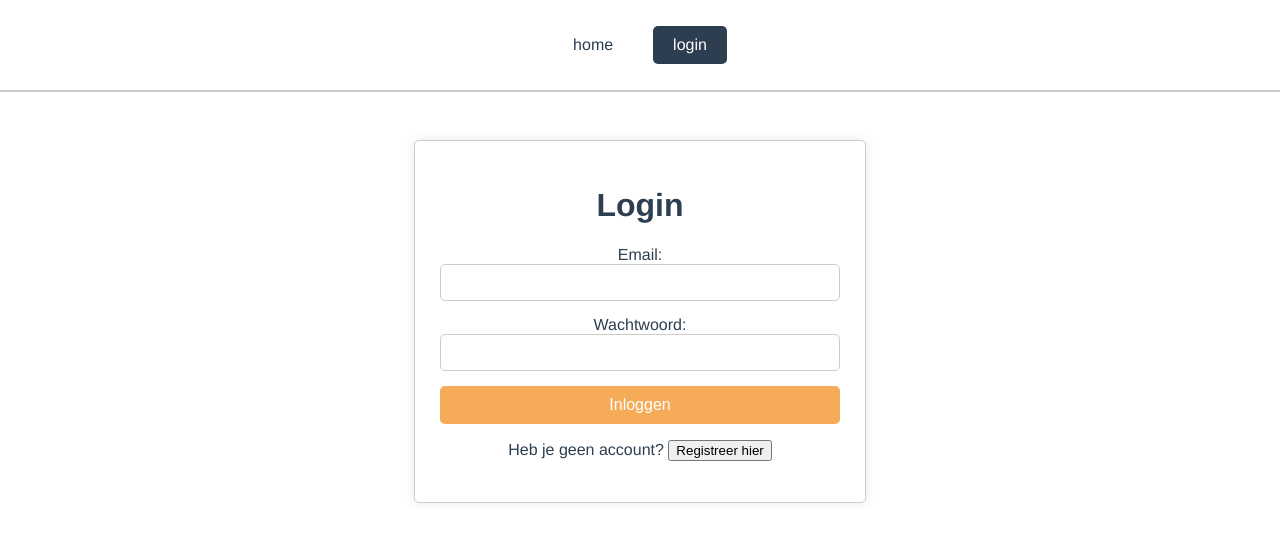
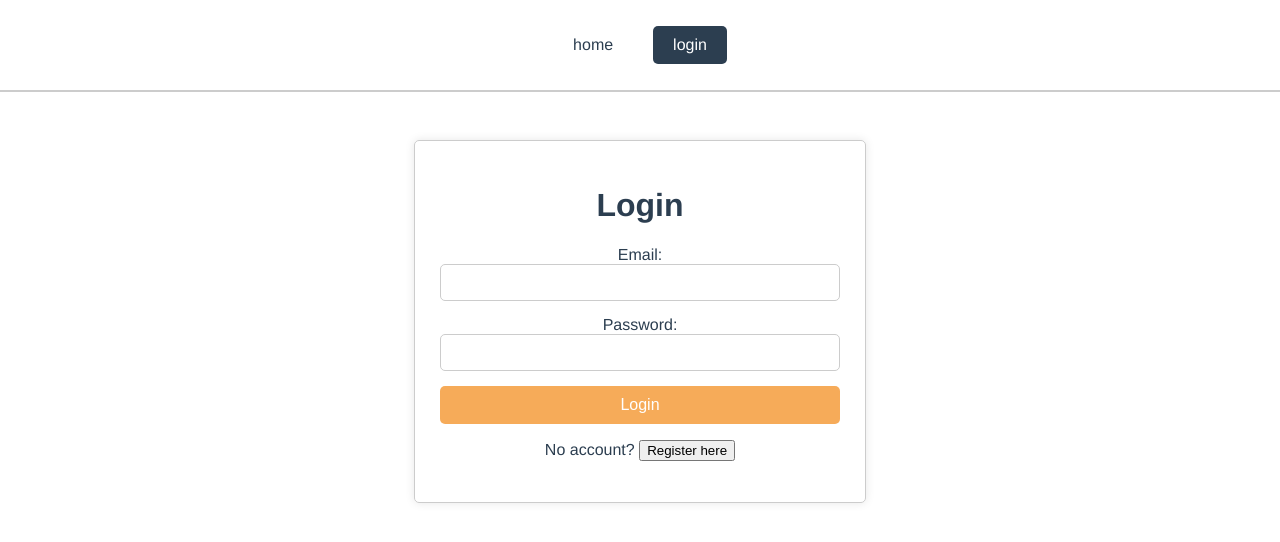
Before and after one commit to KobiVG/airbnb-frontend, a Vue app: page / in a window 1280 px wide. Both pictures are taken after a click on the item "login". Shown: the top 542 px of the page. Built offline with nearby package versions, Linux system fonts and the light colour scheme; no server answers.

Commit message:
Refactor components for improved readability and consistency, including language updates in HomePage and LoginPage, and streamline user information handling in ChangeUserInformationPage.

```diff
--- a/src/App.vue
+++ b/src/App.vue
@@ -18,7 +18,6 @@
 
     <hr />
 
-    <!-- Page Components -->
     <HomePage
       v-show="activePage === 'home'"
     />
@@ -26,7 +25,7 @@
       ref="loginPage"
       v-show="activePage === 'login'"
       @navigate-register="showRegisterPage"
-      @login-success="handleLoginSuccess,refreshBookings,refreshCampings,refreshOwnedCampings"
+      @login-success="handleLoginSuccess"
       @user-data="setUser"
     />
     <RegisterPage
@@ -106,17 +105,16 @@ export default {
   },
   data() {
     return {
-      activePage: "home", // Default to login page
-      pages: ["home", "login"], // Base pages always visible
-      user: null, // Store logged-in user details
-      campingSpotDetails: null, // Store the full camping spot details passed from CampingsPage
+      activePage: "home",
+      pages: ["home", "login"],
+      user: null,
+      campingSpotDetails: null,
     };
   },
   methods: {
     navigate(page) {
       this.activePage = page;
 
-      // Reset login state when navigating back to login
       if (page === "login") {
         this.$refs.loginPage?.resetState();
       }
@@ -165,26 +163,32 @@ export default {
     refreshOwnedCampings() {
       this.$refs.OwnerCampingsPage.fetchOwnerCampings();
     },
+    // Consolidated updateUser method
     updateUser(updatedUser) {
-      this.user = updatedUser;
+      this.setUser(updatedUser);
     },
     setUser(userDetails) {
-      // Clear state related to the previous user
       this.user = null;
-      this.pages = ["home", "login"]; // Reset pages to the default
+      this.pages = ["home", "login"];
 
-      // Set new user
       this.user = userDetails;
 
-      // Add role-based pages
       if (userDetails.role === "owner") {
-        this.pages.push("owned campings");
+        if (!this.pages.includes("owned campings")) {
+          this.pages.push("owned campings");
+        }
       }
+
       if (!this.pages.includes("campings")) {
         this.pages.push("campings");
       }
+
       if (!this.pages.includes("bookings")) {
         this.pages.push("bookings");
+      }
+
+      if (!this.pages.includes(this.activePage)) {
+        this.activePage = "home";
       }
     },
   },
--- a/src/components/AddBookingPage.vue
+++ b/src/components/AddBookingPage.vue
@@ -32,12 +32,12 @@
     props: {
       user: {
         type: Object,
-        required: true, // Ensures user must be passed
+        required: true,
       },
       campingSpotDetails: {
         type: Object,
         required: true,
-        default: () => ({})  // Default to an empty object if not provided
+        default: () => ({})
       },
     },
     data() {
@@ -49,7 +49,6 @@
     methods: {
       async submitBooking() {
         try {
-          // Ensure all required data is present
           if (!this.user?.userId) {
             throw new Error("User is not logged in or userId is missing.");
           }
@@ -58,7 +57,6 @@
             throw new Error("Camping spot details are incomplete.");
           }
 
-          // Proceed with the booking request
           await axios.post("http://localhost:3000/api/book-camping", {
             userId: this.user.userId,
             campingSpotId: this.campingSpotDetails.campingSpotId,
--- a/src/components/AddCampingPage.vue
+++ b/src/components/AddCampingPage.vue
@@ -31,7 +31,7 @@
 import axios from 'axios';
 
 export default {
-  props: ['user'],  // Receive user data from parent (App.vue)
+  props: ['user'],
   data() {
     return {
       newCamping: {
@@ -82,7 +82,7 @@ export default {
     },
 
     handleImageUpload(event) {
-      this.newCamping.image = event.target.files[0]; // Store the image file in the data object
+      this.newCamping.image = event.target.files[0];
     },
   },
 };
--- a/src/components/BookingsPage.vue
+++ b/src/components/BookingsPage.vue
@@ -48,9 +48,9 @@
         handler(newUser) {
           if (newUser && newUser.userId) {
             this.userId = newUser.userId;
-            this.fetchBookings(); // Fetch bookings when user changes
+            this.fetchBookings();
           } else {
-            this.bookings = []; // Clear bookings if no user
+            this.bookings = [];
           }
         },
         immediate: true,
--- a/src/components/CampingsPage.vue
+++ b/src/components/CampingsPage.vue
@@ -2,7 +2,6 @@
   <div class="campings-page">
     <h1>Available Camping Spots</h1>
 
-    <!-- Filter section -->
     <div class="filter">
       <label for="minPrice">Min Price:</label>
       <input v-model="filters.minPrice" type="number" id="minPrice" placeholder="Min price" />
@@ -39,9 +38,9 @@ export default {
   name: "CampingsPage",
   data() {
     return {
-      campingSpots: [],         // Array to store all camping spots
-      filteredCampingSpots: [], // Array to store filtered camping spots
-      address: {},              // Store addresses based on coordinates
+      campingSpots: [],
+      filteredCampingSpots: [],
+      address: {},
       filters: {
         minPrice: null,
         maxPrice: null,
@@ -50,26 +49,23 @@ export default {
     };
   },
   methods: {
-    // Fetch all camping spots
     async fetchCampingSpots() {
       try {
         const response = await axios.get("http://localhost:3000/api/camping-spots");
         this.campingSpots = response.data;
-        this.filteredCampingSpots = this.campingSpots;  // Initially, no filter is applied
-        this.fetchAddresses(); // Fetch addresses for the camping spots
+        this.filteredCampingSpots = this.campingSpots;
+        this.fetchAddresses();
       } catch (error) {
         console.error("Error fetching camping spots:", error);
       }
     },
 
-    // Fetch address for each camping spot based on location coordinates
     async fetchAddresses() {
       for (const camping of this.campingSpots) {
         await this.fetchAddress(camping.location);
       }
     },
 
-    // Fetch a specific address from OpenStreetMap using lat, lon
     async fetchAddress(coordinates) {
       try {
         const [lat, lon] = coordinates.split(",");
@@ -82,7 +78,6 @@ export default {
       }
     },
 
-    // Apply filters based on min price, max price, and location
     applyFilters() {
       this.filteredCampingSpots = this.campingSpots.filter((camping) => {
         const priceCondition =
@@ -98,12 +93,9 @@ export default {
       });
     },
 
-    // Navigate to the AddBookingPage when a camping spot is selected
     async goToAddBookingPage(campingSpotId) {
-      // Find the selected camping spot details
       const campingSpot = this.campingSpots.find(spot => spot.id === campingSpotId);
 
-      // Create the full camping spot details object
       const campingSpotDetails = {
         campingSpotId: campingSpot.id,
         name: campingSpot.name,
@@ -112,7 +104,6 @@ export default {
         price_per_night: campingSpot.price_per_night,
       };
 
-      // Emit the full camping spot details to App.vue
       this.$emit("navigate-addbooking", campingSpotDetails);
     },
 
@@ -121,7 +112,7 @@ export default {
     },
   },
   mounted() {
-    this.fetchCampingSpots();  // Fetch the camping spots when the component is mounted
+    this.fetchCampingSpots();
   },
   props: {
     user: Object,
@@ -155,14 +146,14 @@ export default {
 
   .camping-item {
     width: 300px;
-    min-height: 450px; /* Set a fixed minimum height for consistency */
+    min-height: 450px;
     border: 1px solid #ccc;
     border-radius: 10px;
     overflow: hidden;
     box-shadow: 0 0 10px rgba(0, 0, 0, 0.1);
     display: flex;
     flex-direction: column;
-    justify-content: space-between; /* Ensures the button stays at the bottom */
+    justify-content: space-between;
   }
 
   .camping-button {
--- a/src/components/HomePage.vue
+++ b/src/components/HomePage.vue
@@ -1,11 +1,11 @@
 <template>
     <div class="home-page">
         <header>
-            <h1>Welkom bij AirBnb Camping</h1>
+            <h1>Welcome to AirBnb Camping</h1>
         </header>
         <section>
             <img src="../assets/airbnbLogo.png" alt="AirBnb Camping" class="camping-image" />
-            <p>Ontdek de mooiste campings en unieke verblijven over de hele wereld.</p>
+            <p>Discover the most beautiful campsites and unique accommodations around the world.</p>
         </section>
     </div>
 </template>
--- a/src/components/LoginPage.vue
+++ b/src/components/LoginPage.vue
@@ -13,7 +13,7 @@
       </div>
 
       <div class="form-group">
-        <label>Wachtwoord:</label>
+        <label>Password:</label>
         <input
           type="password"
           v-model="password"
@@ -23,14 +23,13 @@
       </div>
 
       <div class="form-group">
-        <button type="submit" class="btn btn-primary">Inloggen</button>
+        <button type="submit" class="btn btn-primary">Login</button>
       </div>
     </form>
     <p v-if="error" class="error-message">{{ error }}</p>
 
-    <!-- Link to register page -->
     <div class="register-link">
-      <p>Heb je geen account? <button @click="goToRegister">Registreer hier</button></p>
+      <p>No account? <button @click="goToRegister">Register here</button></p>
     </div>
   </div>
 </template>
@@ -61,9 +60,6 @@ export default {
           password: this.password,
         });
 
-        console.log("Login successful:", loginResponse.data);
-
-        // Extract user details (including user_id) from the login response
         const userDetails = {
           userId: loginResponse.data.userId,
           username: loginResponse.data.username,
@@ -71,23 +67,15 @@ export default {
           role: loginResponse.data.role,
         };
 
-        console.log("User details fetched from login:", userDetails);
-
-        // Pass user details to parent component
         this.$emit("user-data", userDetails);
-
         this.$emit("login-success");
-        this.$emit("login-success-bookings");
-        this.$emit("login-success-campings");
-        this.$emit("login-success-owned-campings");
         this.resetState();
       } catch (err) {
         this.error = err.response?.data?.error || "Er ging iets mis.";
-        console.error("Login failed:", this.error);
       }
     },
     goToRegister() {
-      this.$emit('navigate-register'); // Emit event to navigate to the register page
+      this.$emit('navigate-register');
     }
   }
 };
--- a/src/components/OwnerCampingsPage.vue
+++ b/src/components/OwnerCampingsPage.vue
@@ -36,7 +36,7 @@ export default {
   data() {
     return {
       campingSpots: [],
-      tallestItemHeight: 0, // Store the height of the tallest item
+      tallestItemHeight: 0,
     };
   },
   methods: {
@@ -46,25 +46,24 @@ export default {
           `http://localhost:3000/api/owner-camping-spots/${this.user.userId}`
         );
         this.campingSpots = response.data;
-        this.setTallestItemHeight(); // Set the tallest item height after fetching campings
+        this.setTallestItemHeight();
       } catch (error) {
         console.error("Error fetching owner's camping spots:", error);
       }
     },
     setTallestItemHeight() {
-      // Calculate the height of the tallest camping item
       this.$nextTick(() => {
         const campingItems = document.querySelectorAll(".camping-item");
         let maxHeight = 0;
         campingItems.forEach(item => {
           maxHeight = Math.max(maxHeight, item.offsetHeight);
         });
-        this.tallestItemHeight = maxHeight; // Set the tallest item height
+        this.tallestItemHeight = maxHeight;
       });
     },
     async deleteCampingSpot(campingId) {
       try {
-        console.log("Deleting camping spot with ID:", campingId); // Add this for debugging
+        console.log("Deleting camping spot with ID:", campingId);
         const response = await axios.delete(
           `http://localhost:3000/api/camping-spot/${campingId}`
         );
@@ -73,11 +72,10 @@ export default {
         this.$emit("refresh-deletedCampings");
         this.$emit("refresh-deletedBookings");
 
-        // Optionally refetch or remove the deleted item from the array
         this.campingSpots = this.campingSpots.filter(
           (camping) => camping.camping_spot_id !== campingId
         );
-        this.setTallestItemHeight(); // Recalculate tallest item height after deletion
+        this.setTallestItemHeight();
       } catch (error) {
         console.error("Error deleting camping spot:", error);
       }
@@ -87,10 +85,10 @@ export default {
     user: {
       handler(newUser) {
         if (newUser && newUser.userId) {
-          this.campingSpots = []; // Clear previous campings
-          this.fetchOwnerCampings(); // Fetch new campings
+          this.campingSpots = [];
+          this.fetchOwnerCampings();
         } else {
-          this.campingSpots = []; // Clear state if user is null
+          this.campingSpots = [];
         }
       },
       immediate: true,
```
Also changed, not shown: src/components/ChangeUserInformationPage.vue (+4 -6 lines), src/components/RegisterPage.vue (+3 -6 lines).
